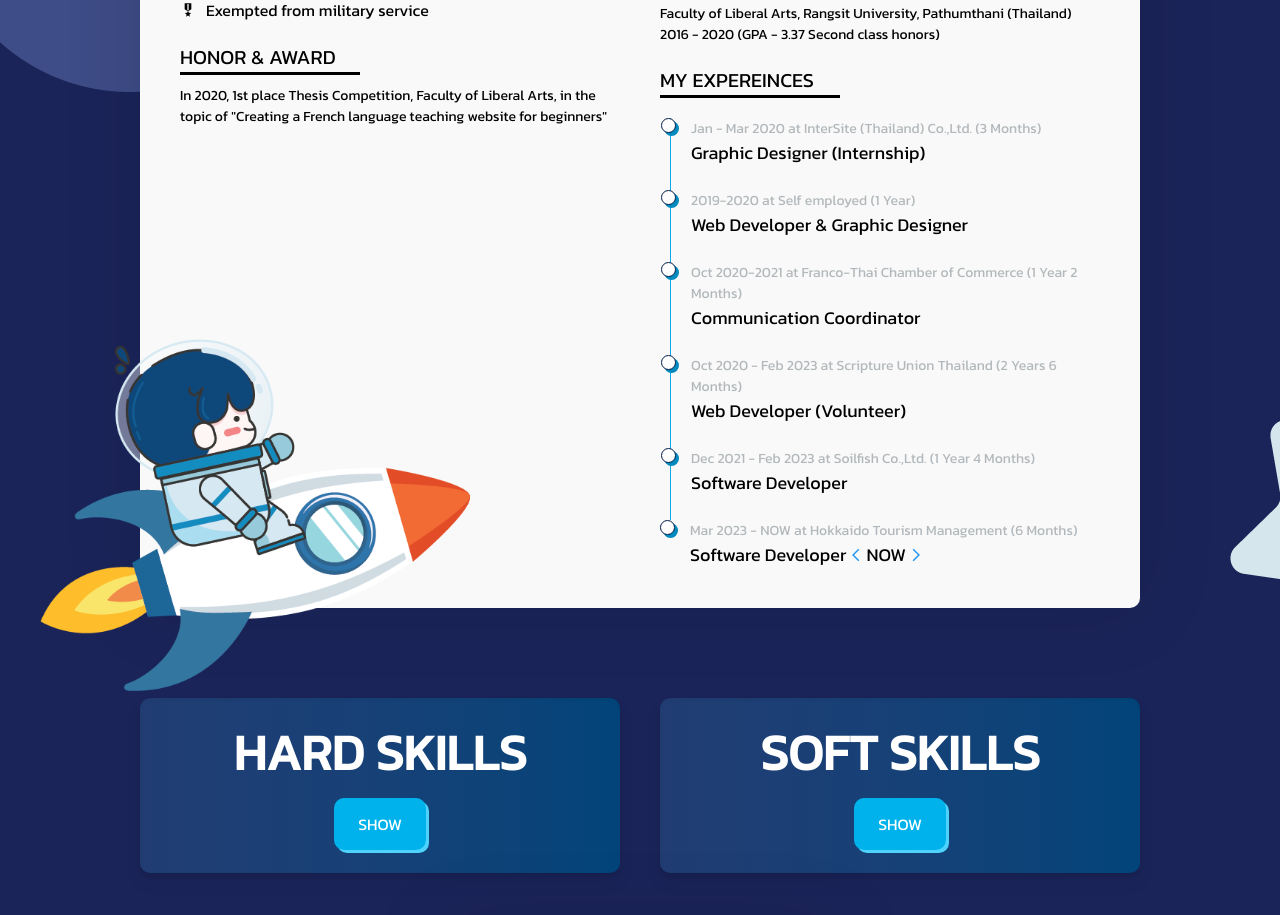
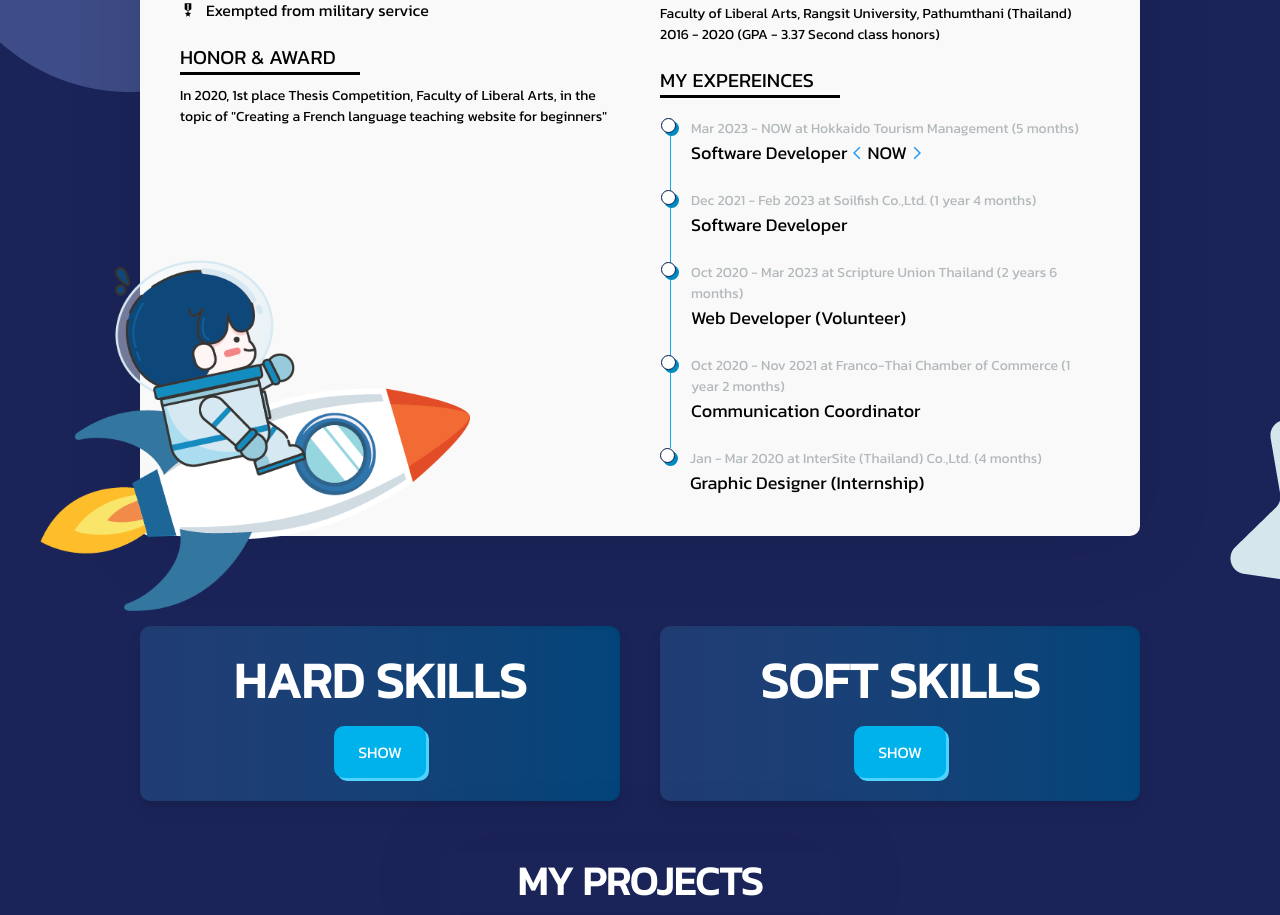
Before and after one commit to HustlerXIV/myweb, a Next.js app: page / in a window 1280 px wide. Shown: the part 928-1843 px from the top of the page. Built offline with nearby package versions, Linux system fonts and the light colour scheme.

Commit message:
Created Date Difference Function and applied it

```diff
--- a/components/TimeLine.js
+++ b/components/TimeLine.js
@@ -1,50 +1,49 @@
 import React from "react";
 import styled from "styled-components";
-import { Desc, ResponsiveImage } from "./style";
+import { Desc } from "./style";
 import { FcNext, FcPrevious } from "react-icons/fc";
+import { dateDifference, getCurrentDate } from "@utils/date";
 
 const experiences = [
   {
-    name: "Graphic Designer (Internship)",
-    year: "Jan - Mar 2020",
-    total: "3 Months",
-    company: "InterSite (Thailand) Co.,Ltd.",
+    name: "Software Developer",
+    year: "Mar 2023 - NOW",
+    startDate: "2023-03-01",
+    endDate: getCurrentDate(),
+    company: "Hokkaido Tourism Management",
+    finished: false,
+  },
+  {
+    name: "Software Developer",
+    year: "Dec 2021 - Feb 2023",
+    startDate: "2021-12-01",
+    endDate: "2023-03-01",
+    company: "Soilfish Co.,Ltd.",
     finished: true,
   },
   {
-    name: "Web Developer & Graphic Designer",
-    year: "2019-2020",
-    total: "1 Year",
-    company: "Self employed",
+    name: "Web Developer (Volunteer)",
+    year: "Oct 2020 - Mar 2023",
+    startDate: "2020-10-01",
+    endDate: "2023-03-01",
+    company: "Scripture Union Thailand",
     finished: true,
   },
   {
     name: "Communication Coordinator",
-    year: "Oct 2020-2021",
-    total: "1 Year 2 Months",
+    year: "Oct 2020 - Nov 2021",
+    startDate: "2021-10-01",
+    endDate: "2022-11-01",
     company: "Franco-Thai Chamber of Commerce",
     finished: true,
   },
   {
-    name: "Web Developer (Volunteer)",
-    year: "Oct 2020 - Feb 2023",
-    total: "2 Years 6 Months",
-    company: "Scripture Union Thailand",
+    name: "Graphic Designer (Internship)",
+    year: "Jan - Mar 2020",
+    startDate: "2020-01-01",
+    endDate: "2020-04-01",
+    company: "InterSite (Thailand) Co.,Ltd.",
     finished: true,
-  },
-  {
-    name: "Software Developer",
-    year: "Dec 2021 - Feb 2023",
-    total: "1 Year 4 Months",
-    company: "Soilfish Co.,Ltd.",
-    finished: true,
-  },
-  {
-    name: "Software Developer",
-    year: "Mar 2023 - NOW",
-    total: "6 Months",
-    company: "Hokkaido Tourism Management",
-    finished: false,
   },
 ];
 
@@ -54,9 +53,9 @@ function TimeLine() {
       <ul className="timeline">
         {experiences.map((item, index) => (
           <li key={index}>
-            <Desc
-              style={{ color: "#B2B8BB" }}
-            >{`${item.year} at ${item.company} (${item.total})`}</Desc>
+            <Desc style={{ color: "#B2B8BB" }}>{`${item.year} at ${
+              item.company
+            } (${dateDifference(item.startDate, item.endDate)})`}</Desc>
             <TextContainer>
               <Text>{item.name}</Text>
               {!item.finished && (
--- a/package.json
+++ b/package.json
@@ -20,6 +20,7 @@
     "aos": "^2.3.4",
     "axios": "^0.27.2",
     "lodash": "^4.17.21",
+    "moment": "^2.29.4",
     "next": "12.2.3",
     "next-router": "^1.3.6",
     "react": "18.2.0",
--- /dev/null
+++ b/utils/date.js
@@ -0,0 +1,31 @@
+import moment from "moment";
+
+export const getCurrentDate = () => {
+  const today = new Date();
+  const day = String(today.getDate()).padStart(2, "0");
+  const month = String(today.getMonth() + 1).padStart(2, "0");
+  const year = today.getFullYear();
+
+  return `${year}-${month}-${day}`;
+};
+
+export const dateDifference = (startDate, endDate) => {
+  const start = moment(startDate);
+  const end = moment(endDate);
+
+  const years = end.diff(start, "years");
+  start.add(years, "years");
+
+  const months = end.diff(start, "months") + 1;
+
+  const yearsMsg = `${
+    years >= 1 ? years + (years > 1 ? " years" : " year") : ""
+  }`;
+  const monthsMsg = `${
+    months >= 1 ? months + (months > 1 ? " months" : " month") : ""
+  }`;
+
+  const formattedDifference = `${yearsMsg} ${monthsMsg}`.trim();
+
+  return formattedDifference;
+};
```
Also changed, not shown: 2 other files (tests, documents, lock files or other folders).
